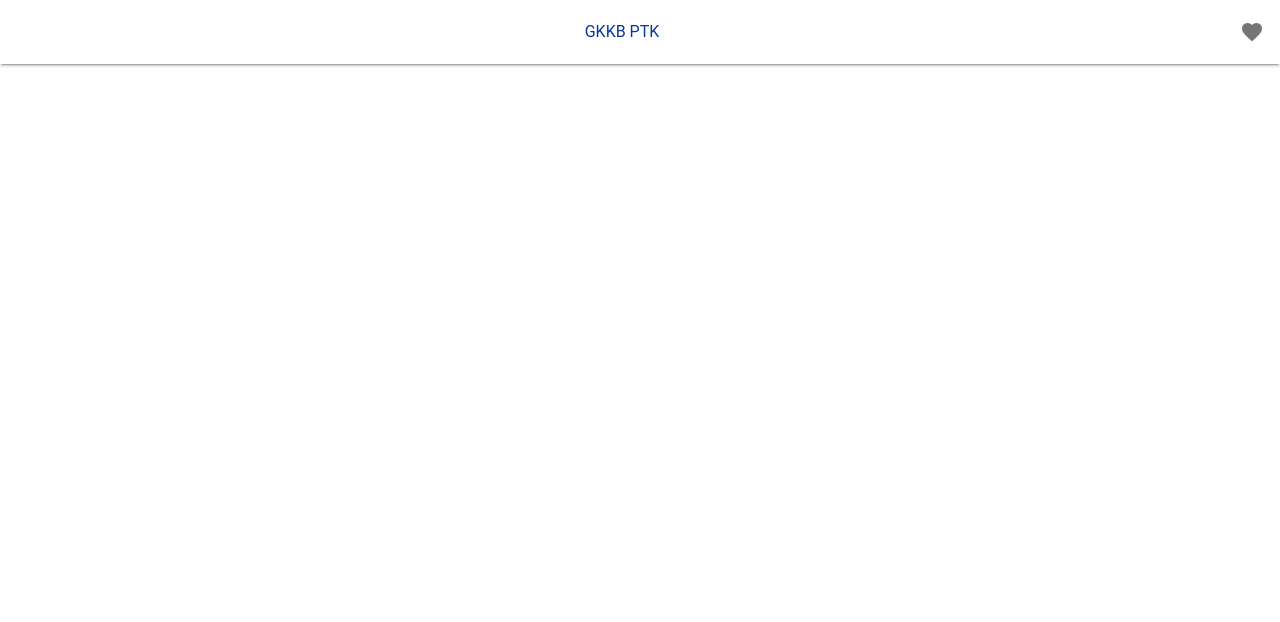
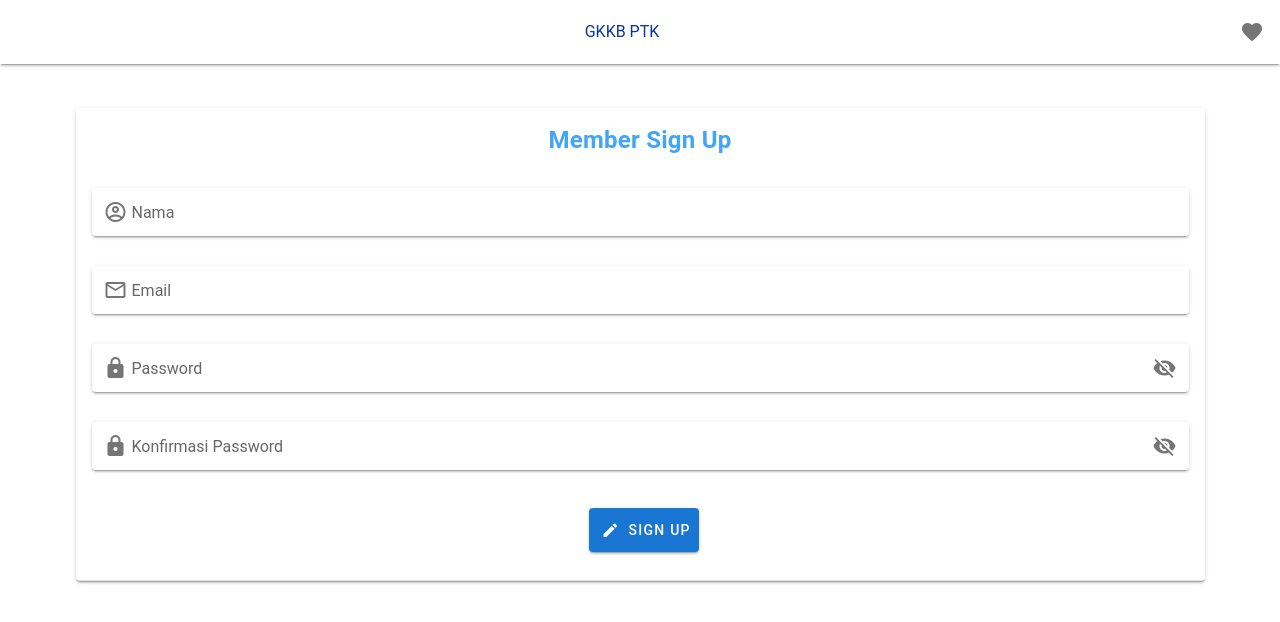
Before and after one commit to rartstudio/backend-perpus-full-api, a Vue app: page /register in a window 1280 px wide. Shown: the top 622 px of the page. Built offline with nearby package versions, Linux system fonts and the light colour scheme.

Commit message:
menambah view register, menambah routing ke register, memfinalkan view register

```diff
--- a/src/App.vue
+++ b/src/App.vue
@@ -29,8 +29,16 @@
               </v-list-item-title>
             </v-list-item>
           </router-link>
-
-
+          <router-link  to="/register" text class="sidebar__link">
+            <v-list-item>
+              <v-list-item-icon>
+                <v-icon>mdi-account</v-icon>
+              </v-list-item-icon>
+              <v-list-item-title>
+                Register
+              </v-list-item-title>
+            </v-list-item>
+          </router-link>
         </v-list-item-group>
       </v-list>
     </v-navigation-drawer>
--- a/src/router/index.js
+++ b/src/router/index.js
@@ -48,6 +48,11 @@ const routes = [
     path: '/login',
     name: 'login',
     component: () => import('../views/Login.vue')
+  },
+  {
+    path: '/register',
+    name: 'register',
+    component: () => import('../views/Register.vue')
   }
 ];
 
--- a/src/views/Home.vue
+++ b/src/views/Home.vue
@@ -30,7 +30,7 @@
 .collection-book {
   overflow-x: auto;
   overflow-y: hidden;
-  height: 360px;
+  height: 280px;
   margin-top: -50px;
 }
 
--- a/src/views/Login.vue
+++ b/src/views/Login.vue
@@ -22,18 +22,25 @@
         </v-card-text>
         <v-divider></v-divider>
         <v-card-actions>
-            <v-btn color="#1976D2" dark large class="ml-2">
-                <v-icon left>mdi-pencil</v-icon>
+            <router-link to="/register" class="btn-form">
+                <v-btn color="#1976D2" dark large class="ml-2">
+                    <v-icon left>mdi-pencil</v-icon>
                     Sign Up
                 </v-btn>
+            </router-link>
             <v-spacer></v-spacer>
-            <v-btn color="#42A5F5" dark large outlined class="mr-2">
+            <v-btn color="#42A5F5" dark large outlined class="mr-2 btn-form">
                 <v-icon left>mdi-arrow-right</v-icon>
-                    Login
+                    Log In
             </v-btn>
         </v-card-actions>
     </v-card>
 </template>
+<style>
+    .btn-form{
+        width: 135px;
+    }
+</style>
 
 <script>
 export default {
--- /dev/null
+++ b/src/views/Register.vue
@@ -0,0 +1,82 @@
+<template>
+    <v-card class="mt-10 mx-4">
+        <v-card-title class="mb-4 justify-center">
+            <h1 class="header__login">Member Sign Up</h1>
+        </v-card-title>
+        <v-card-text class="mt-4">
+            <v-form @submit.prevent="register">
+                <v-text-field
+                    solo
+                    prepend-inner-icon="mdi-account-circle-outline"
+                    label="Nama"
+                    v-model="name"
+                />
+                <v-text-field
+                    solo
+                    prepend-inner-icon="mdi-email-outline"
+                    label="Email"
+                    v-model="email"
+                />
+                <v-text-field
+                    solo
+                    label="Password"
+                    :type="showPassword ? 'text' : 'password'"
+                    prepend-inner-icon="mdi-lock"
+                    :append-icon="showPassword ? 'mdi-eye' : 'mdi-eye-off'"
+                    @click:append="showPassword = !showPassword"
+                    v-model="password"
+                />
+                <v-text-field
+                    solo
+                    label="Konfirmasi Password"
+                    :type="showPassword ? 'text' : 'password'"
+                    prepend-inner-icon="mdi-lock"
+                    :append-icon="showPassword ? 'mdi-eye' : 'mdi-eye-off'"
+                    @click:append="showPassword = !showPassword"
+                    v-model="password_confirm"
+                />
+                <v-card-actions class="d-flex justify-center align-center pb-3">
+                    <v-btn color="#1976D2" dark large class="ml-2" type="submit">
+                        <v-icon left>mdi-pencil</v-icon>
+                            Sign Up
+                    </v-btn>
+                </v-card-actions>
+            </v-form>
+        </v-card-text>
+        <v-divider></v-divider>
+
+    </v-card>
+</template>
+
+<script>
+export default {
+    name: "Register",
+
+    components: {
+    },
+
+    data: () => ({
+        showPassword: false,
+        name : '',
+        email : '',
+        password : '',
+        password_confirm: '',
+    }),
+    methods: {
+        register() {
+            console.log('ini adalah nama '+ this.name + 'email' + this.email + 'password'+ this.password+ 'password_confirm' + this.password_confirm);
+        }
+    }
+};
+</script>
+
+
+<style lang="scss" scoped>
+
+.header__login {
+    color: #42A5F5;
+    text-align: center;
+    font-size: 1.5rem;
+}
+
+</style>
```
Lines whose indentation alone changed are shown as unchanged.
